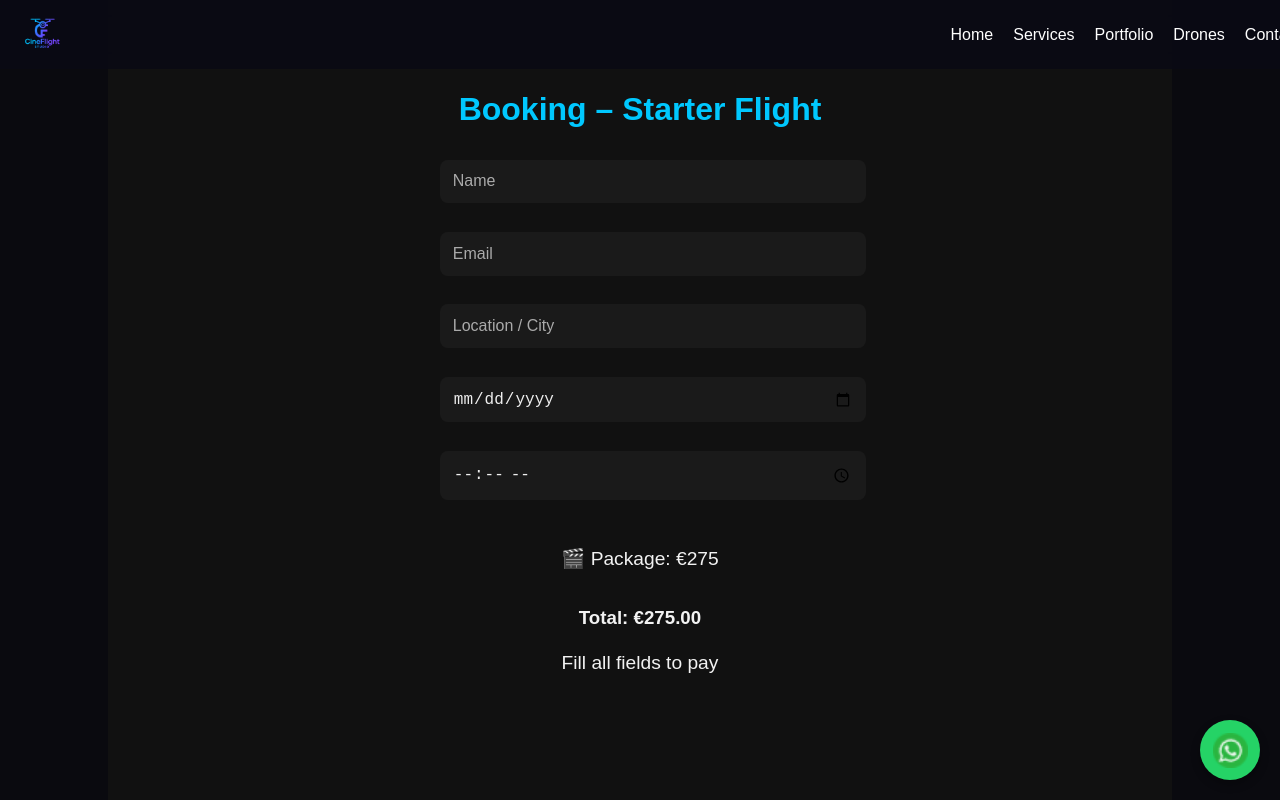
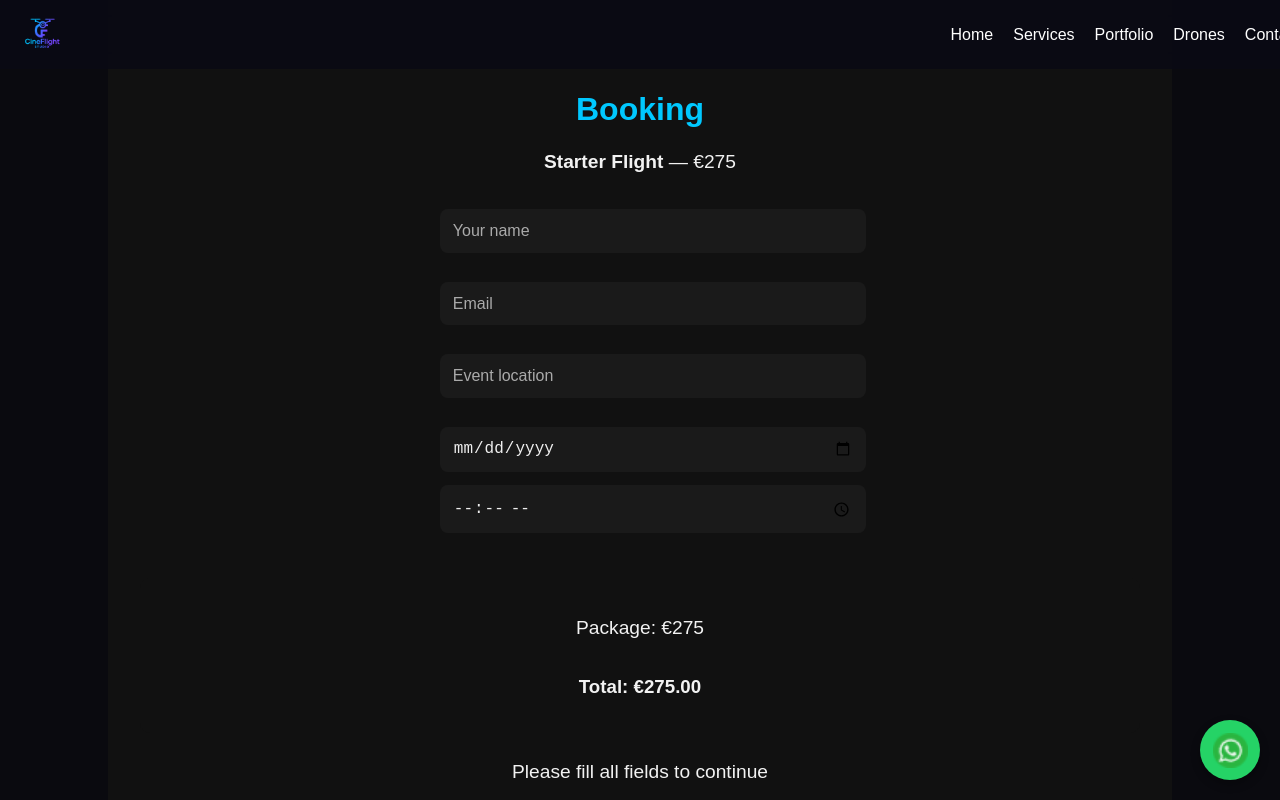
Before and after one commit to CineFlight-studio/cineflightstudio, a React (Vite) app: page /booking in a window 1280 px wide. Shown: the top 800 px of the page. Built offline with nearby package versions, Linux system fonts and the light colour scheme.

Commit message:
Updated some pages

```diff
--- a/src/pages/Booking.jsx
+++ b/src/pages/Booking.jsx
@@ -3,80 +3,132 @@ import { useState, useEffect } from "react"
 import { useLocation } from "react-router-dom"
 import "./Pages.css"
 
-const PACKAGE_MAP = {
-  starter: { name: "Starter Flight", price: 275 },
-  premium: { name: "Cinematic Premium", price: 650 },
-  commercial: { name: "Commercial Production", price: 1350 },
-  custom: { name: "Custom Project", price: 30 },
-}
-
 function Booking() {
   const location = useLocation()
   const query = new URLSearchParams(location.search)
+  const packageName = query.get("package") || "Starter Flight"
 
-  const pkgKey = query.get("package") || "starter"
-  const customPrice = parseFloat(query.get("price"))
+  const PACKAGE_PRICES = {
+    "Starter Flight": 275,
+    "Cinematic Premium": 650,
+    "Commercial Production": 1350,
+  }
 
-  const basePackage = PACKAGE_MAP[pkgKey] || PACKAGE_MAP.starter
-  const basePrice = pkgKey === "custom" && customPrice ? customPrice : basePackage.price
-
+  const BASE_LOCATION = "Kastanjestraat 9, Venlo, Netherlands"
   const INCLUDED_KM = 10
   const PRICE_PER_KM = 0.6
 
-  const [form, setForm] = useState({
+  const basePrice = PACKAGE_PRICES[packageName] || 0
+
+  const [formData, setFormData] = useState({
     name: "",
     email: "",
+    location: "",
     date: "",
     time: "",
-    location: "",
   })
 
   const [distanceKm, setDistanceKm] = useState(null)
   const [travelFee, setTravelFee] = useState(0)
-  const [total, setTotal] = useState(basePrice)
+  const [totalPrice, setTotalPrice] = useState(basePrice)
   const [canPay, setCanPay] = useState(false)
   const [paid, setPaid] = useState(false)
 
   useEffect(() => {
-    const valid = Object.values(form).every(Boolean)
+    const valid =
+      formData.name &&
+      formData.email &&
+      formData.location &&
+      formData.date &&
+      formData.time
     setCanPay(valid)
-  }, [form])
+  }, [formData])
 
   useEffect(() => {
-    const extra = distanceKm && distanceKm > INCLUDED_KM
+    const extra =
+      distanceKm && distanceKm > INCLUDED_KM
         ? (distanceKm - INCLUDED_KM) * PRICE_PER_KM
         : 0
 
     setTravelFee(extra)
-    setTotal((basePrice + extra).toFixed(2))
+    setTotalPrice((basePrice + extra).toFixed(2))
   }, [distanceKm, basePrice])
 
-  const handleChange = (e) =>
-    setForm({ ...form, [e.target.name]: e.target.value })
+  const handleChange = (e) => {
+    const { name, value } = e.target
+    setFormData((prev) => ({ ...prev, [name]: value }))
+  }
+
+  const handleLocationBlur = async () => {
+    if (!formData.location) return
+
+    const fetchCoords = async (q) => {
+      const res = await fetch(
+        `https://nominatim.openstreetmap.org/search?format=json&q=${encodeURIComponent(
+          q
+        )}`
+      )
+      const data = await res.json()
+      return data[0]
+    }
+
+    const base = await fetchCoords(BASE_LOCATION)
+    const user = await fetchCoords(formData.location)
+
+    if (!base || !user) return
+
+    const R = 6371
+    const dLat = ((user.lat - base.lat) * Math.PI) / 180
+    const dLon = ((user.lon - base.lon) * Math.PI) / 180
+    const a =
+      Math.sin(dLat / 2) ** 2 +
+      Math.cos(base.lat * Math.PI / 180) *
+        Math.cos(user.lat * Math.PI / 180) *
+        Math.sin(dLon / 2) ** 2
+
+    const c = 2 * Math.atan2(Math.sqrt(a), Math.sqrt(1 - a))
+    setDistanceKm((R * c).toFixed(1))
+  }
 
   return (
     <section className="page-section">
-      <h2>Booking – {basePackage.name}</h2>
+      <h2>Booking</h2>
 
+      <p>
+        <strong>{packageName}</strong> — €{basePrice}
+      </p>
+
+      {!paid ? (
+        <>
           <form className="contact-form">
-        <input name="name" placeholder="Name" onChange={handleChange} required />
-        <input name="email" type="email" placeholder="Email" onChange={handleChange} required />
-        <input name="location" placeholder="Location / City" onChange={handleChange} required />
-        <input name="date" type="date" onChange={handleChange} required />
-        <input name="time" type="time" onChange={handleChange} required />
+            <input name="name" placeholder="Your name" onChange={handleChange} />
+            <input name="email" placeholder="Email" onChange={handleChange} />
+            <input
+              name="location"
+              placeholder="Event location"
+              onChange={handleChange}
+              onBlur={handleLocationBlur}
+            />
+
+            <div className="date-time">
+              <input type="date" name="date" onChange={handleChange} />
+              <input type="time" name="time" onChange={handleChange} />
+            </div>
           </form>
 
+          {/* PRICE BREAKDOWN */}
           <div className="price-box">
-        <p>🎬 Package: €{basePrice}</p>
-        {distanceKm && <p>🚗 Travel fee: €{travelFee.toFixed(2)}</p>}
-        <h3>Total: €{total}</h3>
+            <p>Package: €{basePrice}</p>
+            {distanceKm && (
+              <p>
+                Travel fee ({distanceKm} km): €{travelFee.toFixed(2)}
+              </p>
+            )}
+            <h3>Total: €{totalPrice}</h3>
           </div>
 
           <PayPalScriptProvider
-        options={{
-          "client-id": "YOUR_PAYPAL_CLIENT_ID",
-          currency: "EUR",
-        }}
+            options={{ "client-id": "YOUR_CLIENT_ID", currency: "EUR" }}
           >
             <PayPalButtons
               disabled={!canPay}
@@ -84,21 +136,26 @@ function Booking() {
                 actions.order.create({
                   purchase_units: [
                     {
-                  description: basePackage.name,
-                  amount: { value: total },
+                      amount: { value: totalPrice },
                     },
                   ],
                 })
               }
-          onApprove={async (_, actions) => {
-            await actions.order.capture()
-            setPaid(true)
-          }}
+              onApprove={(data, actions) =>
+                actions.order.capture().then(() => setPaid(true))
+              }
             />
           </PayPalScriptProvider>
 
-      {!canPay && <p className="warning-text">Fill all fields to pay</p>}
-      {paid && <h3>✅ Payment successful – we will contact you</h3>}
+          {!canPay && (
+            <p className="warning-text">
+              Please fill all fields to continue
+            </p>
+          )}
+        </>
+      ) : (
+        <h3>✅ Booking confirmed – we’ll contact you shortly</h3>
+      )}
     </section>
   )
 }
--- a/src/pages/Home.jsx
+++ b/src/pages/Home.jsx
@@ -1,38 +1,34 @@
-import { useState } from "react"
-import "./Home.css"
+import { Link } from "react-router-dom"
+import "./Pages.css"
 
 function Home() {
   return (
-    <>
-      <section className="hero" id="home">
-        <video autoPlay loop muted playsInline className="background-video">
-          <source
-            src="https://isadybjjp1gn22uv.public.blob.vercel-storage.com/drone.mp4"
-            type="video/mp4"
-          />
-        </video>
+    <section className="hero">
+      <div className="hero-content">
+        <h1>
+          Cinematic FPV & Drone Videos<br />
+          That Sell Your Brand, Event & Property
+        </h1>
 
-        <div className="overlay">
-          <div className="logo-container">
-            <img src="/logo.png" alt="CineFlight Studio" className="logo-glow" />
-          </div>
+        <p className="hero-sub">
+          Professional drone filming for real estate, businesses and events
+          across the Netherlands.
+        </p>
 
-          <p className="subtitle">Professional Cinematic Drone Services</p>
+        <div className="hero-buttons">
+          <Link to="/services" className="cta primary">
+            View Packages
+          </Link>
+          <Link to="/custom" className="cta secondary">
+            Build Custom Project
+          </Link>
+        </div>
 
-          {/* TRUST BULLETS */}
-          <div className="trust-bullets">
-            <span>✔ EU A1/A3 Certified Pilot</span>
-            <span>✔ Fully Insured & Legal Flights</span>
-            <span>✔ Fast Delivery – 48–72h Preview</span>
-          </div>
-
-          <div className="button-group">
-            <a href="/services" className="btn primary">View Packages</a>
-            <a href="/custom" className="btn">Build Custom Package</a>
-          </div>
-        </div>
-      </section>
-    </>
+        <p className="hero-trust">
+          🎥 Licensed & insured • 📍 Based in NL • ⚡ Fast delivery
+        </p>
+      </div>
+    </section>
   )
 }
 
--- a/src/pages/Pages.css
+++ b/src/pages/Pages.css
@@ -382,3 +382,34 @@
   .checkbox-row { flex-direction: column; }
   .custom-form { padding: 0 12px; }
 }
+
+.hero {
+  min-height: 80vh;
+  display: flex;
+  align-items: center;
+  justify-content: center;
+  text-align: center;
+}
+
+.hero h1 {
+  font-size: 2.6rem;
+}
+
+.hero-sub {
+  margin: 1rem 0;
+  color: #ccc;
+}
+
+.hero-buttons {
+  display: flex;
+  gap: 1rem;
+  justify-content: center;
+  margin-top: 1.5rem;
+}
+
+.price-box {
+  background: #111;
+  padding: 1rem;
+  margin: 1.5rem 0;
+  border-radius: 10px;
+}
--- a/src/pages/Services.jsx
+++ b/src/pages/Services.jsx
@@ -6,35 +6,38 @@ function Services() {
     {
       name: "Starter Flight",
       price: 275,
-      features: [
+      description: [
+        "Perfect for small businesses & private projects",
         "Up to 30 min flight time",
-        "Full HD drone footage",
-        "2 edited cinematic clips",
-        "Online delivery",
+        "Full HD / 4K drone footage",
+        "2 professionally edited clips",
+        "Online delivery within 7 days",
       ],
-      slug: "starter",
+      link: "/booking?package=Starter Flight",
     },
     {
       name: "Cinematic Premium",
       price: 650,
-      features: [
-        "Up to 1 hour flight",
+      description: [
+        "High-end cinematic content",
+        "Up to 1 hour flight time",
         "4K cinematic video",
         "5 edited clips + drone photos",
-        "Licensed music & branding",
+        "Music & logo intro/outro",
       ],
-      slug: "premium",
+      link: "/booking?package=Cinematic Premium",
     },
     {
       name: "Commercial Production",
       price: 1350,
-      features: [
-        "Up to 3 hours (multi-location)",
+      description: [
+        "For agencies & serious brands",
+        "Multi-location shooting",
         "4K HDR footage",
-        "Agency & commercial usage",
-        "Priority scheduling",
+        "Advanced color grading & motion graphics",
+        "Commercial usage rights",
       ],
-      slug: "commercial",
+      link: "/booking?package=Commercial Production",
     },
   ]
 
@@ -43,21 +46,18 @@ function Services() {
       <h2 className="page-title">Drone Packages</h2>
 
       <div className="service-cards">
-        {packages.map((p, i) => (
+        {packages.map((pkg, i) => (
           <div className="service-card" key={i}>
-            <h3>{p.name}</h3>
-            <p className="price">€{p.price}</p>
+            <h3>{pkg.name}</h3>
+            <p className="price">€{pkg.price}</p>
 
             <ul>
-              {p.features.map((f, idx) => (
-                <li key={idx}>{f}</li>
+              {pkg.description.map((line, idx) => (
+                <li key={idx}>{line}</li>
               ))}
             </ul>
 
-            <Link
-              to={`/booking?package=${p.slug}`}
-              className="cta"
-            >
+            <Link to={pkg.link} className="cta">
               Book Now
             </Link>
           </div>
@@ -67,13 +67,16 @@ function Services() {
         <div className="service-card custom">
           <h3>Custom Project</h3>
           <p className="price">From €30</p>
+
           <ul>
-            <li>Choose only what you need</li>
-            <li>Based on real packages</li>
+            <li>Select only what you need</li>
+            <li>Raw footage, edits, extras</li>
             <li>Instant price calculation</li>
+            <li>Pay & book online</li>
           </ul>
+
           <Link to="/custom" className="cta">
-            Build Custom Package
+            Build Custom Project
           </Link>
         </div>
       </div>
```
Lines whose indentation alone changed are shown as unchanged.
